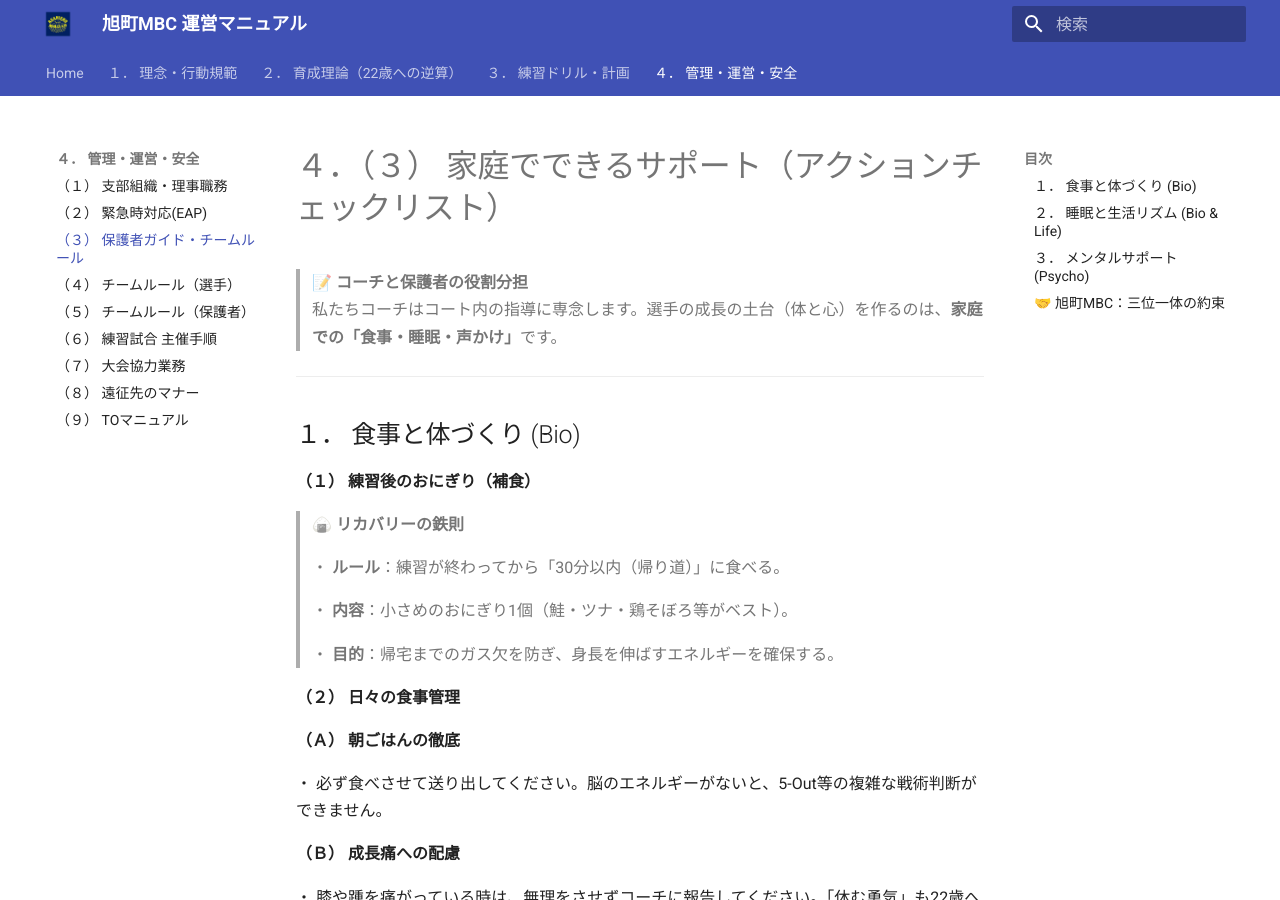
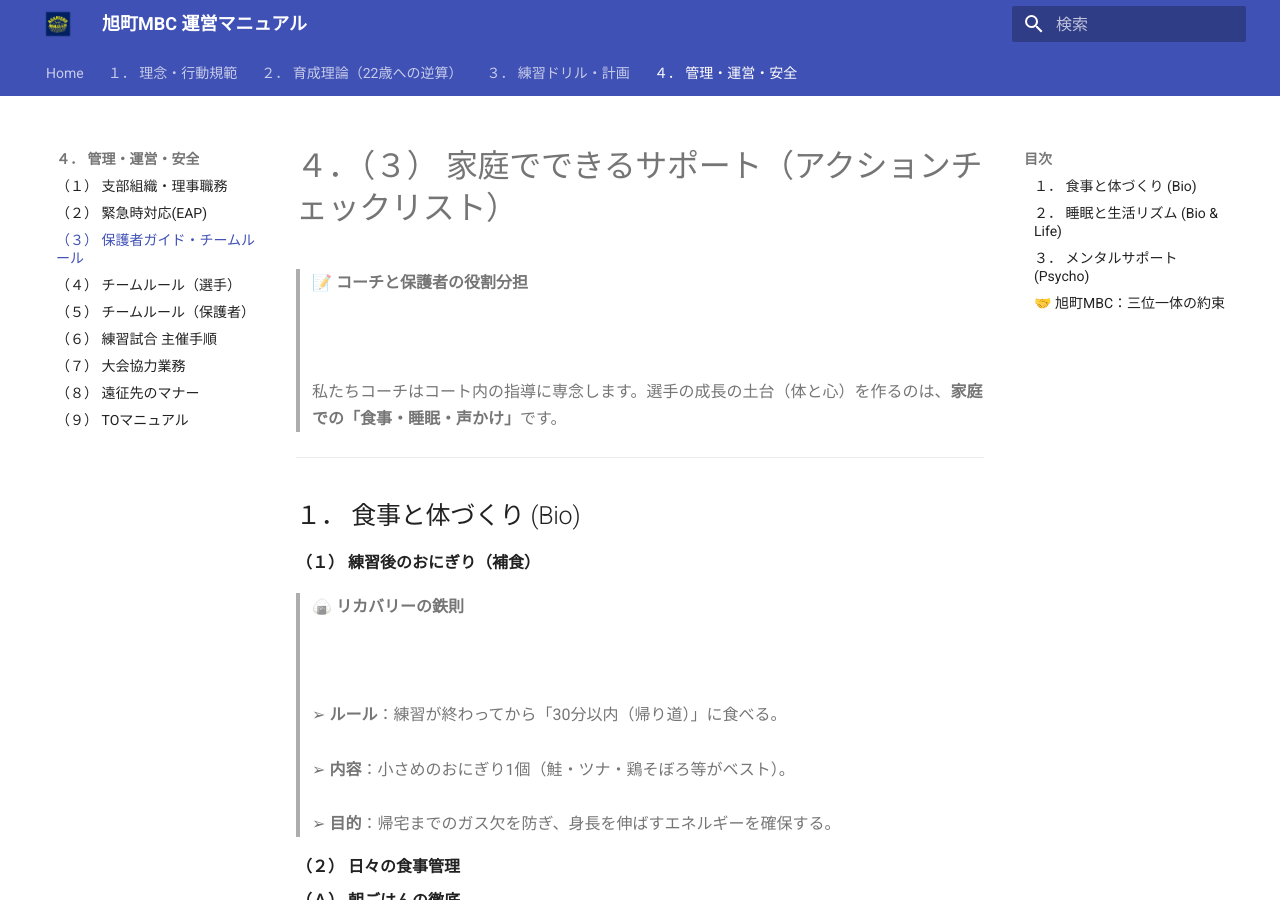
Before and after one commit to kawaiikumichan/asahicho-minibus-ops, an MkDocs documentation site: the page built from docs/03_Operations/parents_guide.md, in a window 1280 px wide and 900 px high. Built offline with MkDocs 1.6.1 and Material for MkDocs 9.7.7, drawn with Linux system fonts in a browser that asks for light colours.

Commit message:
Update parents_guide.md

```diff
--- a/docs/03_Operations/parents_guide.md
+++ b/docs/03_Operations/parents_guide.md
@@ -1,77 +1,76 @@
 # ４．（３） 家庭でできるサポート（アクションチェックリスト）
 
-> **📝 コーチと保護者の役割分担**
+> <strong class="font-bold">📝 コーチと保護者の役割分担</strong><br>
+> <br>
 > 私たちコーチはコート内の指導に専念します。選手の成長の土台（体と心）を作るのは、<strong class="font-bold">家庭での「食事・睡眠・声かけ」</strong>です。
+
 ---
 
 ## １． 食事と体づくり (Bio)
 
-**（１） 練習後のおにぎり（補食）**
+<strong class="font-bold">（１） 練習後のおにぎり（補食）</strong>
 
-> **🍙 リカバリーの鉄則**
->
-> ・ **ルール**：練習が終わってから「30分以内（帰り道）」に食べる。
->
-> ・ **内容**：小さめのおにぎり1個（鮭・ツナ・鶏そぼろ等がベスト）。
->
-> ・ **目的**：帰宅までのガス欠を防ぎ、身長を伸ばすエネルギーを確保する。
+> <strong class="font-bold">🍙 リカバリーの鉄則</strong><br>
+> <br>
+> ➢ <strong class="font-bold">ルール</strong>：練習が終わってから「30分以内（帰り道）」に食べる。<br>
+> ➢ <strong class="font-bold">内容</strong>：小さめのおにぎり1個（鮭・ツナ・鶏そぼろ等がベスト）。<br>
+> ➢ <strong class="font-bold">目的</strong>：帰宅までのガス欠を防ぎ、身長を伸ばすエネルギーを確保する。
 
-**（２） 日々の食事管理**
+<strong class="font-bold">（２） 日々の食事管理</strong>
 
-**（Ａ） 朝ごはんの徹底**
-
-・ 必ず食べさせて送り出してください。脳のエネルギーがないと、5-Out等の複雑な戦術判断ができません。
-
-**（Ｂ） 成長痛への配慮**
-
+<div class="ml-6">
+<strong class="font-bold">（Ａ） 朝ごはんの徹底</strong><br>
+・ 必ず食べさせて送り出してください。脳のエネルギーがないと、5-Out等の複雑な戦術判断ができません。<br>
+<br>
+<strong class="font-bold">（Ｂ） 成長痛への配慮</strong><br>
 ・ 膝や踵を痛がっている時は、無理をさせずコーチに報告してください。「休む勇気」も22歳への設計図には必要です。
+</div>
 
 ---
 
 ## ２． 睡眠と生活リズム (Bio & Life)
 
-**（１） 睡眠時間の確保**
+<strong class="font-bold">（１） 睡眠時間の確保</strong>
 
-> **💤 9時間睡眠の確保**
->
-> ➢ 小学生アスリートの推奨睡眠時間は**9〜11時間**です。<br>
+> <strong class="font-bold">💤 9時間睡眠の確保</strong><br>
+> <br>
+> ➢ 小学生アスリートの推奨睡眠時間は<strong class="font-bold">9〜11時間</strong>です。<br>
 > ➢ 夜更かしは集中力を下げ、怪我のリスクを劇的に高めます。<br>
 > ➢ 「早く寝なさい」と声をかけることは、家庭でできる立派なコーチングです。
 
-**（２） 生活習慣による自立**
+<strong class="font-bold">（２） 生活習慣による自立</strong>
 
-**（Ａ） 自分のことは自分で**
-
-・ バッシュの準備、水筒の用意、洗濯出し。これらを親が肩代わりしてはいけません。
-
+<div class="ml-6">
+<strong class="font-bold">（Ａ） 自分のことは自分で</strong><br>
+・ バッシュの準備、水筒の用意、洗濯出し。これらを親が肩代わりしてはいけません。<br>
 ・ 家での甘えは、コート上での「誰かがリバウンドを拾ってくれる」という依存心に繋がります。
+</div>
 
 ---
 
 ## ３． メンタルサポート (Psycho)
 
-**（１） 心理的安全性（安全基地）の構築**
+<strong class="font-bold">（１） 心理的安全性（安全基地）の構築</strong>
 
-> **📣 魔法の言葉**
->
-> 試合や練習の後、ダメ出しをするのではなく、ただ一言こう伝えてください。
->
-> **「あなたがプレーするのを見るのが大好きよ（I love watching you play.）」**
+> <strong class="font-bold">📣 魔法の言葉</strong><br>
+> <br>
+> 試合や練習の後、ダメ出しをするのではなく、ただ一言こう伝えてください。<br>
+> <strong class="font-bold">「あなたがプレーするのを見るのが大好きよ（I love watching you play.）」</strong>
 
-**（２） 指導の越境禁止**
+<strong class="font-bold">（２） 指導の越境禁止</strong>
 
-**（Ａ） 技術指導の禁止**
-
-・ 家で「もっとこうしろ」と言うと、コーチの指示と矛盾して子供が混乱します。
-
-**（Ｂ） チームへの信頼維持**
-
+<div class="ml-6">
+<strong class="font-bold">（Ａ） 技術指導の禁止</strong><br>
+・ 家で「もっとこうしろ」と言うと、コーチの指示と矛盾して子供が混乱します。<br>
+<br>
+<strong class="font-bold">（Ｂ） チームへの信頼維持</strong><br>
 ・ 親がコーチや仲間の批判を口にすると、子供はチームを信用できなくなり、成長が止まります。
+</div>
 
 ---
 
 ## 🤝 旭町MBC：三位一体の約束
 
-> **✨ 保護者の役割は「一番のファン」であること**
->
+> <strong class="font-bold">✨ 保護者の役割は「一番のファン」であること</strong><br>
+> <br>
 > 旭町MBCは、<strong class="font-bold">「コーチ・保護者・選手」の三位一体（Triangle）</strong>で成長を目指します。技術的なことはコーチに任せ、家庭では「美味しいご飯」「温かい布団」「ポジティブな応援」という最強のサポートをお願いいたします。
```
